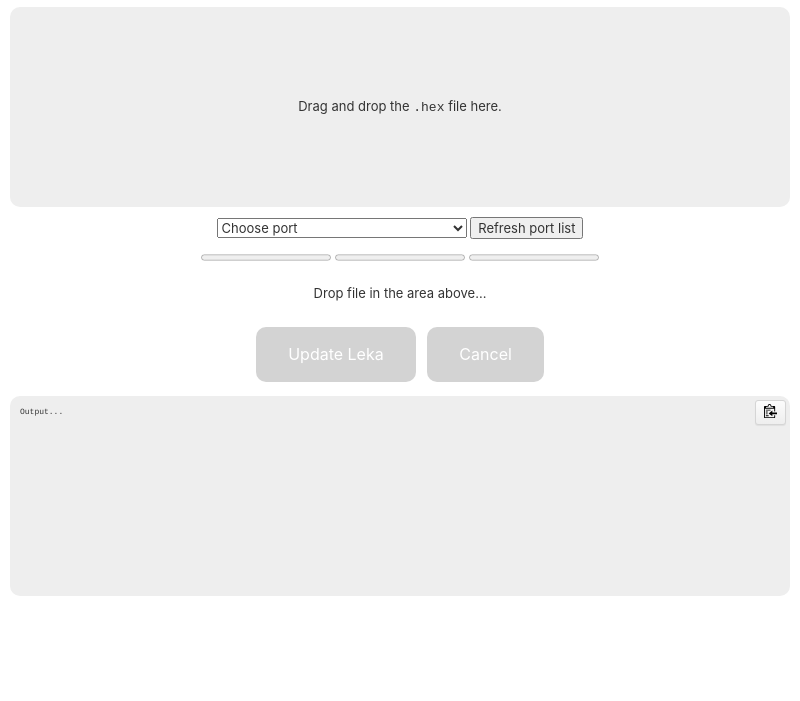
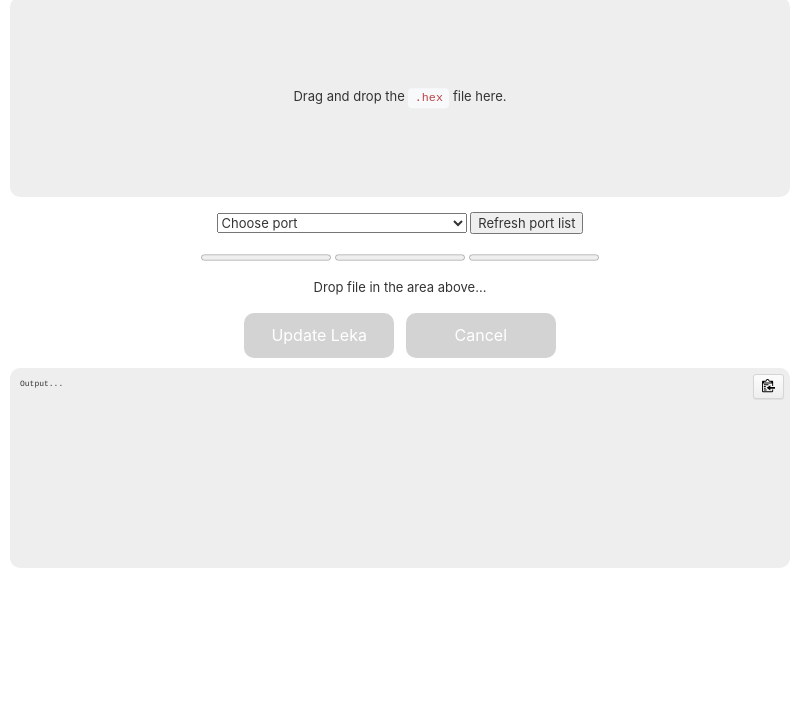
Before and after one commit to leka/LekaAlphaUploader-old, an Electron app: page app/index.html in a window 800 px wide. Shown: the part 109-810 px from the top of the page. Drawn offline with Linux system fonts and the light colour scheme.

Commit message:
cleanup css to remove unwanted things

```diff
--- a/app/assets/css/main.css
+++ b/app/assets/css/main.css
@@ -1,98 +1,95 @@
-html,
-body {
-	padding: 0;
-	margin: 0;
-}
 
 body {
-	font-family: -apple-system, 'Helvetica Neue', Helvetica, sans-serif;
 	text-align: center;
 }
 
-header {
-	width: 100%;
-	margin-top: 10px;
-}
-
 header h1 {
-	width: 100%;
-
 	margin: 0;
 	padding: 0;
-
 	font-size: 60px;
 	font-weight: 100;
 }
 
+code {
+	padding: .2rem .4rem;
+	font-size: 90%;
+	color: #bd4147;
+	background-color: #f8f9fa;
+	border-radius: .25rem;
+}
+
 #dropzoneSection  {
-	width: 100% - 20px;
 	height: 200px;
-
-	margin: 10px;
+	margin: 10px 10px 0px 10px;
 	border-radius: 10px;
-
-	background: #EEEEEE;
+	background: #eee;
 }
 
 #dropInstruction {
 	position: relative;
 	top: 50%;
 	transform: translateY(-50%);
-
-	display: inline-block;
 	pointer-events: none;
 }
 
 #portsAvailableSection {
-	margin: 10px;
+	margin-top: 15px;
 }
 
 #portsAvailableSection>select {
 	width: 250px;
 }
 
+#refreshPortListButton {
+	cursor: pointer;
+}
+
 #progressSection {
-	width: 100% - 20px;
-	height: 20;
-	margin: 10px;
+	margin-top: 15px;
+}
+
+#progressBars {
+	height: 13px;
+}
+
+#status {
+	margin-top: 15px;
 }
 
 #actionSection {
-	width: 100% - 20px;
-	height: 20;
-	margin: 10px;
+	margin-top: 15px;
 }
 
-#updateButton, #cancelButton {
-	padding: 15px 32px;
-
-	margin: 4px;
-	margin-top: 10px;
+#updateButton,
+#cancelButton {
+	width: 150px;
+	margin: 0 4px 0 4px;
+	padding: 10px 0px;
 
 	border-radius: 10px;
 	border: none;
 	color: white;
 
 	text-decoration: none;
-	display: inline-block;
+	cursor: pointer;
 	font-size: 16px;
-
-	cursor: pointer;
 }
 
-#updateButton:disabled, #cancelButton:disabled {
+#updateButton:disabled,
+#cancelButton:disabled {
 	background-color: lightgrey;
 }
 
-#updateButton:enabled, #cancelButton:enabled {
+#updateButton:enabled,
+#cancelButton:enabled {
 	background-color: #4CAF50;
 }
 
 #outputSection {
 	position: relative;
-	width: 100% - 20px;
-	height: 20;
-	margin: 10px;
+	margin: 10px 10px 0px 10px;
+	height: 20px;
+	margin-top: 10px;
 }
 
 .clippy {
@@ -132,26 +129,20 @@
 }
 
 #copyOutputButton {
-	/*float:right;*/
-	transition: opacity 0.3s ease-in-out;
 	position: absolute;
+	top: 6px;
+	right: 6px;
 	z-index: 10;
-	top: 4px;
-	right: 4px;
-
-	/*background: white;*/
-	/*border-radius: 10px;*/
 
 	cursor: pointer;
 	background-color: #eee;
 	background-image: linear-gradient(#fcfcfc,#eee);
-    /*border: 2px solid #d5d5d5;*/
-    /*border-radius: 10px;*/
+	transition: opacity 0.3s ease-in-out;
 }
 
 #completeOutput {
 	-webkit-user-select: text;
-	background: #EEEEEE;
+	background: #eee;
 	position: absolute;
 	margin: 0;
 	width: 100%;
```
Lines whose indentation alone changed are shown as unchanged.
